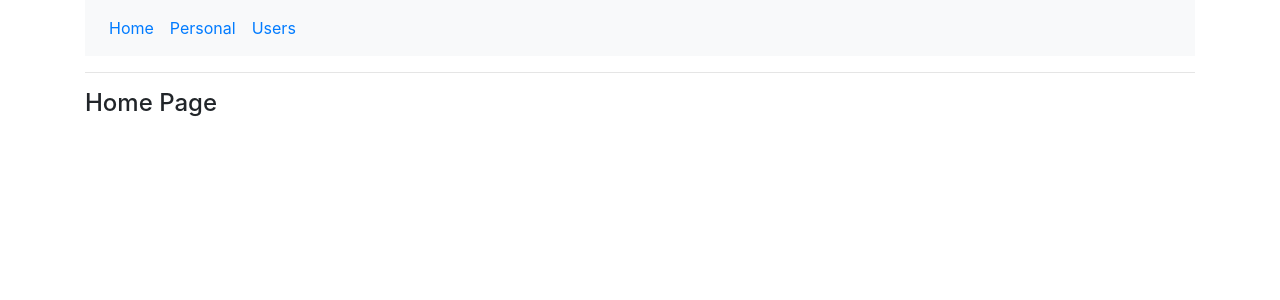
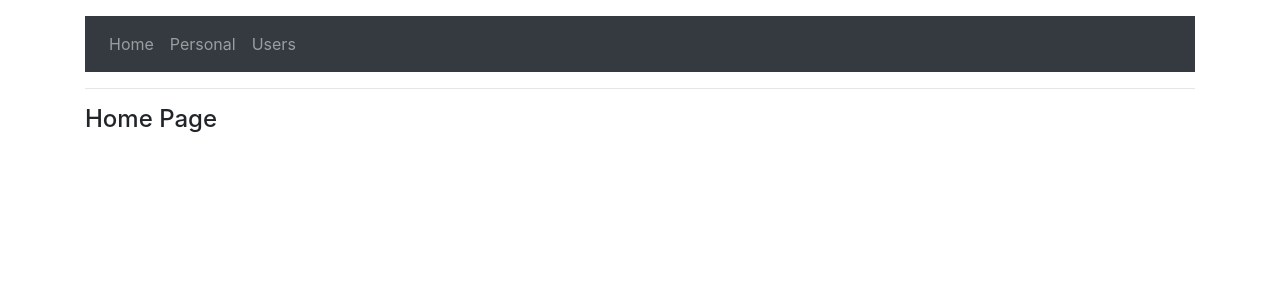
Before and after one commit to acalvom/learning-react-routes, a React (Create React App) app: page / in a window 1280 px wide. Shown: the top 300 px of the page. Built offline with nearby package versions, Linux system fonts and the light colour scheme.

Commit message:
Add NavLink

```diff
--- a/src/components/Navbar.js
+++ b/src/components/Navbar.js
@@ -1,24 +1,18 @@
 import React from 'react';
-import {Link} from "react-router-dom";
+import {Link, NavLink} from "react-router-dom";
 
 const Navbar = () => {
     return (
-        <nav className="navbar navbar-expand-sm bg-light">
+        <nav className="navbar navbar-expand-sm bg-dark navbar-dark mt-3">
             <ul className="navbar-nav">
                 <li className="nav-item">
-                    <Link to="/" className="nav-link">
-                        Home
-                    </Link>
+                    <Link to="/" className="nav-link">Home</Link>
                 </li>
                 <li className="nav-item">
-                    <Link to="/personal" className="nav-link">
-                        Personal
-                    </Link>
+                    <NavLink to="/personal" className="nav-link" activeClassName="active">Personal</NavLink>
                 </li>
                 <li className="nav-item">
-                    <Link to="/users" className="nav-link">
-                        Users
-                    </Link>
+                    <NavLink to="/users" className="nav-link" activeClassName="active">Users</NavLink>
                 </li>
             </ul>
         </nav>
```
Also changed, not shown: src/App.js (+4 -10 lines).
